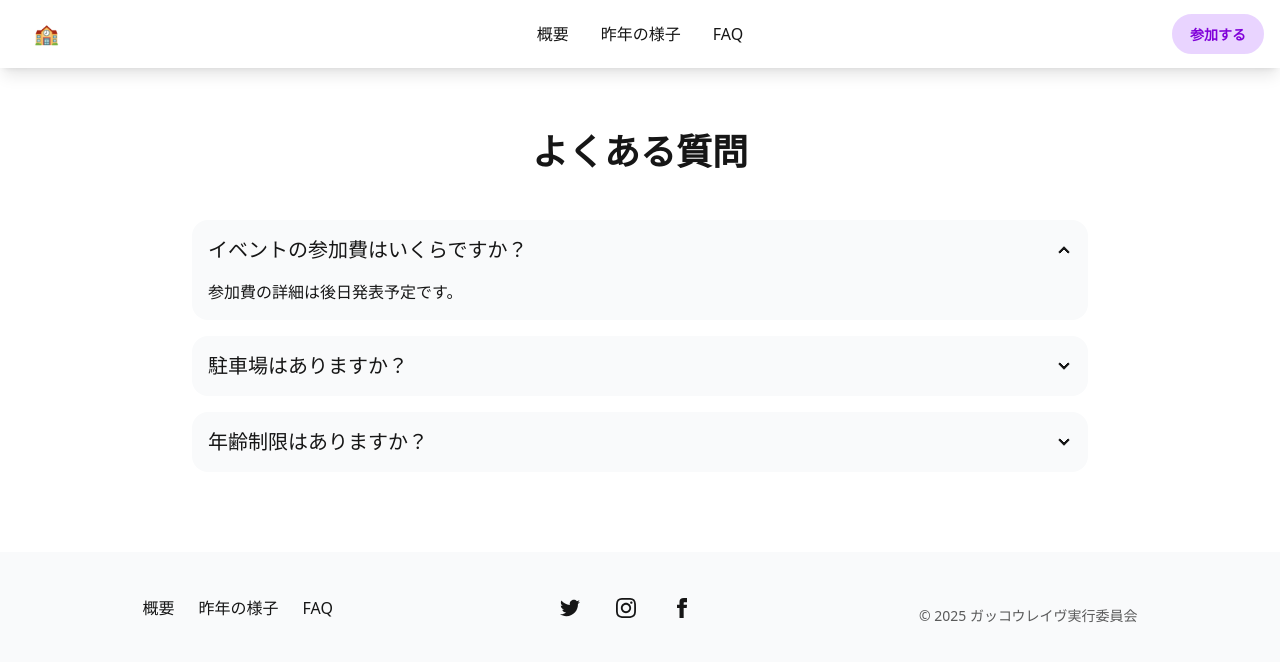
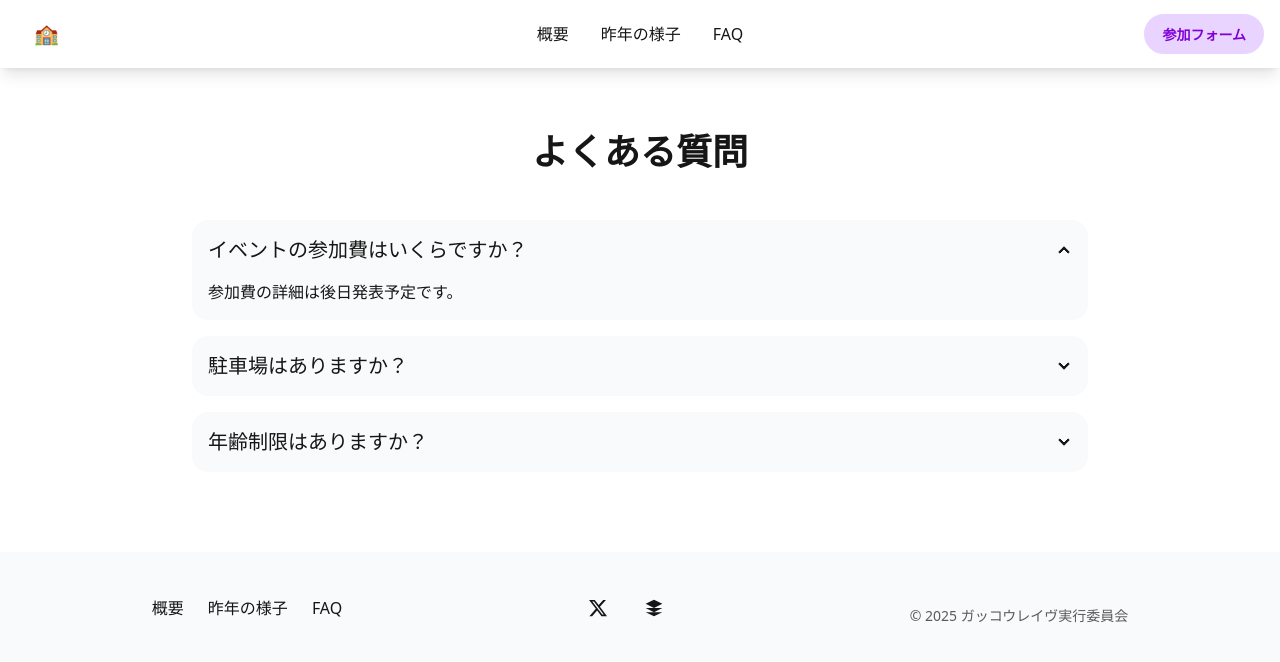
Before and after one commit to RF2034/2025, a Next.js app: page /faq in a window 1280 px wide. Shown: the top 662 px of the page. Built offline with nearby package versions, Linux system fonts and the light colour scheme.

Commit message:
メタデータのタイトルを「ガッコウレイヴ2025」に変更し、OG画像のURLとサイズを更新。フッターのSNSリンクを修正し、参加ボタンを参加フォームへのリンクに変更。

```diff
--- a/src/components/Footer.tsx
+++ b/src/components/Footer.tsx
@@ -10,19 +10,14 @@ export default function Footer() {
       </nav>
       <nav className="mb-4">
         <div className="flex justify-center gap-4 md:gap-6">
-          <a href="#" className="btn btn-ghost btn-sm btn-circle" aria-label="Twitter">
+          <a href="https://x.com/schoolrave_evt" className="btn btn-ghost btn-sm btn-circle" aria-label="X" target="_blank" rel="noopener noreferrer">
             <svg xmlns="http://www.w3.org/2000/svg" width="20" height="20" viewBox="0 0 24 24" className="fill-current">
-              <path d="M24 4.557c-.883.392-1.832.656-2.828.775 1.017-.609 1.798-1.574 2.165-2.724-.951.564-2.005.974-3.127 1.195-.897-.957-2.178-1.555-3.594-1.555-3.179 0-5.515 2.966-4.797 6.045-4.091-.205-7.719-2.165-10.148-5.144-1.29 2.213-.669 5.108 1.523 6.574-.806-.026-1.566-.247-2.229-.616-.054 2.281 1.581 4.415 3.949 4.89-.693.188-1.452.232-2.224.084.626 1.956 2.444 3.379 4.6 3.419-2.07 1.623-4.678 2.348-7.29 2.04 2.179 1.397 4.768 2.212 7.548 2.212 9.142 0 14.307-7.721 13.995-14.646.962-.695 1.797-1.562 2.457-2.549z"/>
+              <path d="M18.244 2.25h3.308l-7.227 8.26 8.502 11.24H16.17l-5.214-6.817L4.99 21.75H1.68l7.73-8.835L1.254 2.25H8.08l4.713 6.231zm-1.161 17.52h1.833L7.084 4.126H5.117z"/>
             </svg>
           </a>
-          <a href="#" className="btn btn-ghost btn-sm btn-circle" aria-label="Instagram">
+          <a href="https://lit.link/schoolrave" className="btn btn-ghost btn-sm btn-circle" aria-label="litlink" target="_blank" rel="noopener noreferrer">
             <svg xmlns="http://www.w3.org/2000/svg" width="20" height="20" viewBox="0 0 24 24" className="fill-current">
-              <path d="M12 2.163c3.204 0 3.584.012 4.85.07 3.252.148 4.771 1.691 4.919 4.919.058 1.265.069 1.645.069 4.849 0 3.205-.012 3.584-.069 4.849-.149 3.225-1.664 4.771-4.919 4.919-1.266.058-1.644.07-4.85.07-3.204 0-3.584-.012-4.849-.07-3.26-.149-4.771-1.699-4.919-4.92-.058-1.265-.07-1.644-.07-4.849 0-3.204.013-3.583.07-4.849.149-3.227 1.664-4.771 4.919-4.919 1.266-.057 1.645-.069 4.849-.069zm0-2.163c-3.259 0-3.667.014-4.947.072-4.358.2-6.78 2.618-6.98 6.98-.059 1.281-.073 1.689-.073 4.948 0 3.259.014 3.668.072 4.948.2 4.358 2.618 6.78 6.98 6.98 1.281.058 1.689.072 4.948.072 3.259 0 3.668-.014 4.948-.072 4.354-.2 6.782-2.618 6.979-6.98.059-1.28.073-1.689.073-4.948 0-3.259-.014-3.667-.072-4.947-.196-4.354-2.617-6.78-6.979-6.98-1.281-.059-1.69-.073-4.949-.073zm0 5.838c-3.403 0-6.162 2.759-6.162 6.162s2.759 6.163 6.162 6.163 6.162-2.759 6.162-6.163c0-3.403-2.759-6.162-6.162-6.162zm0 10.162c-2.209 0-4-1.79-4-4 0-2.209 1.791-4 4-4s4 1.791 4 4c0 2.21-1.791 4-4 4zm6.406-11.845c-.796 0-1.441.645-1.441 1.44s.645 1.44 1.441 1.44c.795 0 1.439-.645 1.439-1.44s-.644-1.44-1.439-1.44z"/>
-            </svg>
-          </a>
-          <a href="#" className="btn btn-ghost btn-sm btn-circle" aria-label="Facebook">
-            <svg xmlns="http://www.w3.org/2000/svg" width="20" height="20" viewBox="0 0 24 24" className="fill-current">
-              <path d="M9 8h-3v4h3v12h5v-12h3.642l.358-4h-4v-1.667c0-.955.192-1.333 1.115-1.333h2.885v-5h-3.808c-3.596 0-5.192 1.583-5.192 4.615v3.385z"/>
+              <path d="M12 2L2 7l10 5 10-5-10-5zM2 17l10 5 10-5M2 12l10 5 10-5"/>
             </svg>
           </a>
         </div>
--- a/src/components/Header.tsx
+++ b/src/components/Header.tsx
@@ -42,8 +42,14 @@ export default function Header() {
         </ul>
       </div>
       <div className="navbar-end">
-        <a className="btn btn-primary btn-sm md:btn-md">
-          <span className="hidden sm:inline">参加する</span>
+        <a
+          href="https://docs.google.com/forms/d/e/1FAIpQLSesYwQXXWNX90l2bt0NdJZjcf1kyhF4QQneQpIcjQR1gqWsYQ/viewform?usp=dialog"
+          target="_blank"
+          rel="noopener noreferrer"
+          className="btn btn-primary btn-sm md:btn-md"
+        >
+          <span className="hidden sm:inline">参加フォーム</span>
+          <span className="sm:hidden">参加</span>
         </a>
       </div>
     </header>
```
Also changed, not shown: src/app/layout.tsx (+4 -4 lines).
